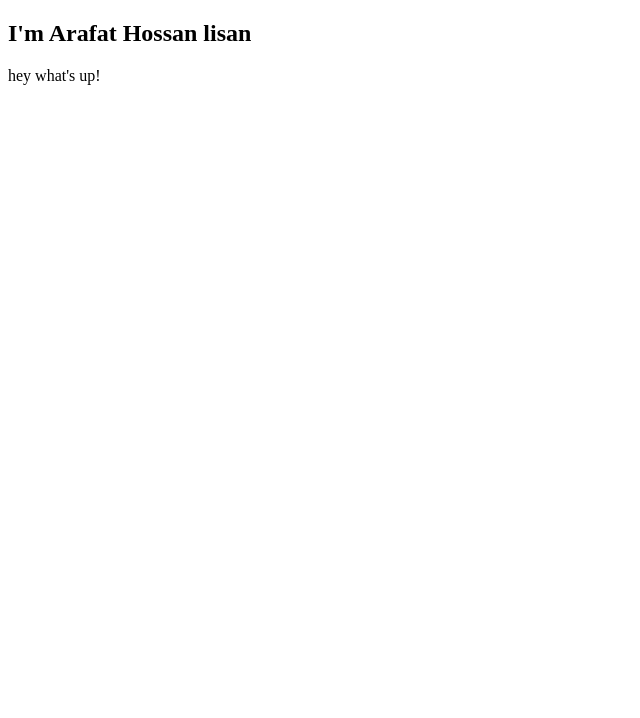
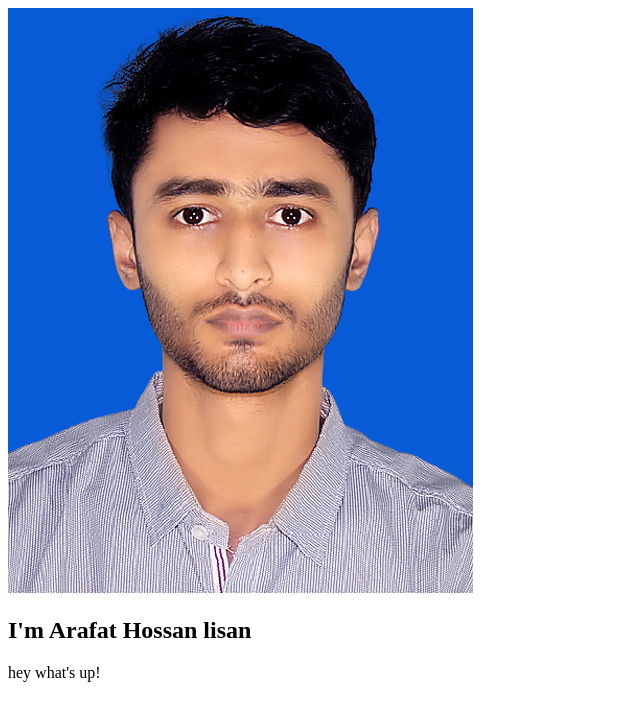
Before and after one commit to Arafatlsn37/my_second_repo, a plain HTML site: page index.html in a window 1280 px wide. Shown: the whole page, without its empty margins (0-640 px from the left). Drawn offline with Linux system fonts and the light colour scheme.

Commit message:
added photo

```diff
--- a/index.html
+++ b/index.html
@@ -7,6 +7,7 @@
   <title>My_second_repo</title>
 </head>
 <body>
+  <img src="images/arafat.jpg" alt="Mr. Arafat">
   <h2>I'm Arafat Hossan lisan</h2>
   <p>hey what's up!</p>
 </body>
```
Also changed, not shown: images/arafat.jpg (added).
